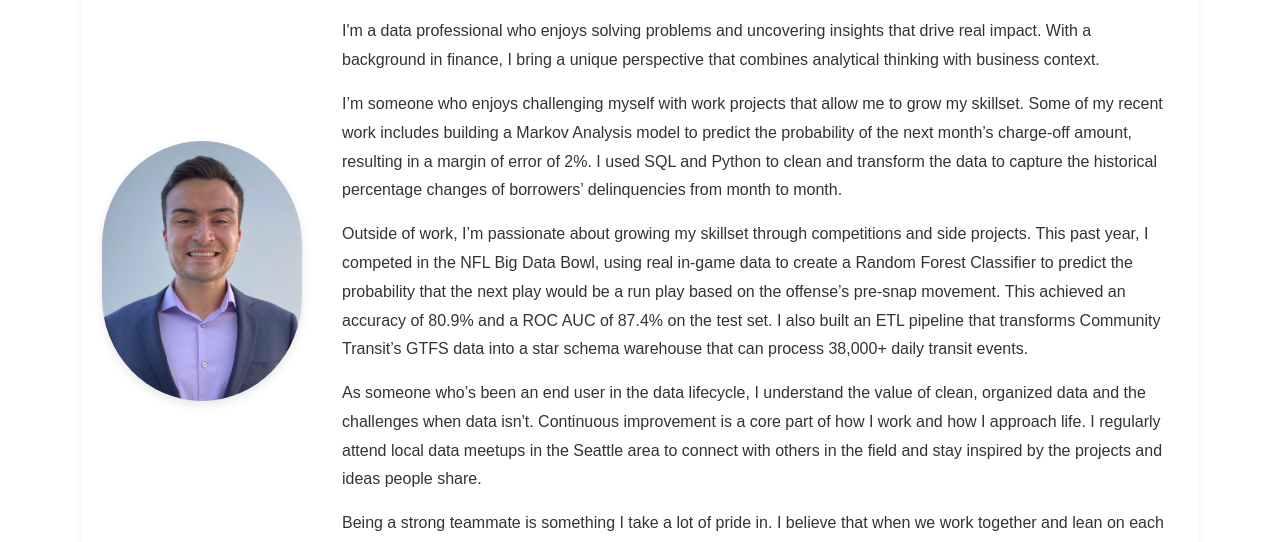
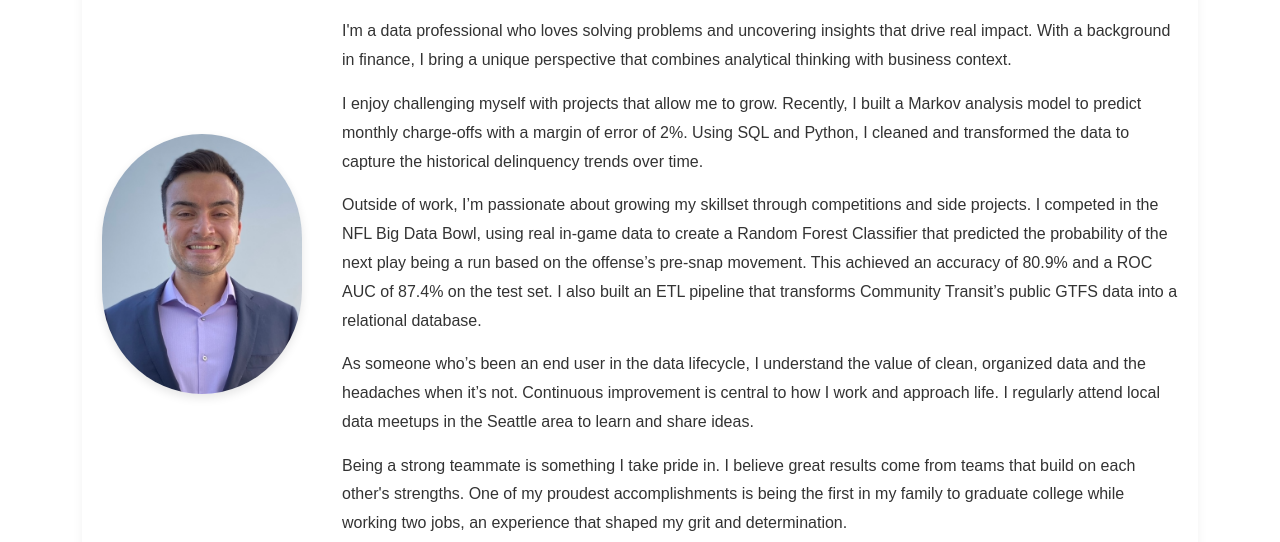
Before and after one commit to LukeEllis5/website_resume, a plain HTML site: page index.html in a window 1280 px wide. Shown: the part 410-952 px from the top of the page. Drawn offline with Linux system fonts and the light colour scheme.

Commit message:
Additional updated to main

```diff
--- a/index.html
+++ b/index.html
@@ -14,11 +14,11 @@
     </header>
 
     <nav>
-  <a href="#about">About</a>
-  <a href="experience.html">Experience</a>
-  <a href="skills.html">Skills</a>
-  <a href="projects.html">Projects</a>
-  <a href="contact.html">Contact Me</a>
+      <a href="#about">About</a>
+      <a href="experience.html">Experience</a>
+      <a href="skills.html">Skills</a>
+      <a href="projects.html">Projects</a>
+      <a href="contact.html">Contact Me</a>
     </nav>
 
     <main>
@@ -29,46 +29,47 @@
         <div class="about-text">
           <h2>About</h2>
           <p>
-            I'm a data professional who enjoys solving problems and uncovering
+            I'm a data professional who loves solving problems and uncovering
             insights that drive real impact. With a background in finance, I
             bring a unique perspective that combines analytical thinking with
             business context.
           </p>
           <p>
-            I’m someone who enjoys challenging myself with work projects
-            that allow me to grow my skillset. Some of my recent work includes
-            building a Markov Analysis model to predict the probability of the
-            next month’s charge-off amount, resulting in a margin of error of
-            2%. I used SQL and Python to clean and transform the data
-            to capture the historical percentage changes of borrowers’
-            delinquencies from month to month.
+            I enjoy challenging myself with projects
+            that allow me to grow. Recently, I built a Markov analysis model to
+            predict monthly charge-offs with a margin of error of
+            2%. Using SQL and Python, I cleaned and transformed the data
+            to capture the historical delinquency trends over time.
           </p>
           <p>
             Outside of work, I’m passionate about growing my skillset through
-            competitions and side projects. This past year, I competed in the
+            competitions and side projects. I competed in the
             NFL Big Data Bowl, using real in-game data to create a Random Forest
-            Classifier to predict the probability that the next play would be a
-            run play based on the offense’s pre-snap movement. This achieved an
+            Classifier that predicted the probability of the next play being a
+            run based on the offense’s pre-snap movement. This achieved an
             accuracy of 80.9% and a ROC AUC of 87.4% on the test set. I also
-            built an ETL pipeline that transforms Community Transit’s GTFS
-            data into a star schema warehouse that can process 38,000+ daily transit events.
+            built an ETL pipeline that transforms Community Transit’s public GTFS
+            data into a relational database.
           </p>
           <p>
             As someone who’s been an end user in the data lifecycle, I
-            understand the value of clean, organized data and the challenges
-            when data isn't. Continuous improvement is a core part of how I work
-            and how I approach life. I regularly attend local data meetups in
-            the Seattle area to connect with others in the field and stay
-            inspired by the projects and ideas people share.
+            understand the value of clean, organized data and the headaches
+            when it’s not. Continuous improvement is central to how I work
+            and approach life. I regularly attend local data meetups in
+            the Seattle area to learn and share ideas.
           </p>
           <p>
-            Being a strong teammate is something I take a lot of pride in. I
-            believe that when we work together and lean on each other’s
-            strengths, we can solve far more than if we were alone. I’m a
-            gritty, reliable team player, and one of my proudest accomplishments
+            Being a strong teammate is something I take pride in. I
+            believe great results come from teams that build on each other's strengths.
+            One of my proudest accomplishments
             is being the first in my family to graduate college while working
-            two jobs to pay for tuition.
+            two jobs, an experience that shaped my grit and determination.
           </p>
+          <p>
+            When I'm not working with data, you'll usually find me exploring the outdoors
+            around the Seattle area.
+          </p>
+
         </div>
       </section>
     </main>
--- a/style.css
+++ b/style.css
@@ -174,16 +174,23 @@ footer {
         margin: 10px 10px;
     }
 
-    header h1 {
+    .header-text h1 {
         font-size: 2.2rem;
-        text-align: center;
+        text-align: left;
     }
 
     .header-text {
         left: 20px;
         bottom: 15px;
     }
+
+    .header-text small {
+        display: block;
+        margin-left: 0;
+        margin-top: 5px;
     }
+}
+
 .about-with-photo {
     display: flex;
     max-width: 1200px;
@@ -304,6 +311,7 @@ footer {
 .education p {
     margin: 4px 0;
 }
+
 /* experiences */
 .resume-section {
     max-width: 900px;
@@ -408,6 +416,7 @@ footer {
 .contact-item a:hover {
     text-decoration: underline;
 }
+
 .contact-item img.icon {
     width: 40px;
     height: 40px;
@@ -590,6 +599,7 @@ body.modal-open {
     position: fixed;
     width: 100%;
 }
+
 /* Testimonials Section */
 .testimonials-section {
     max-width: 1200px;
```
Also changed, not shown: contact.html (+1 -1 lines), projects.html (+1 -1 lines), skills.html (+1 -1 lines). Lines whose indentation alone changed are shown as unchanged.
